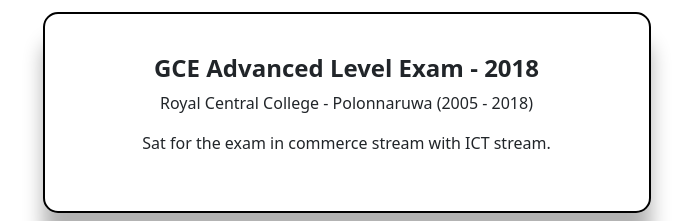
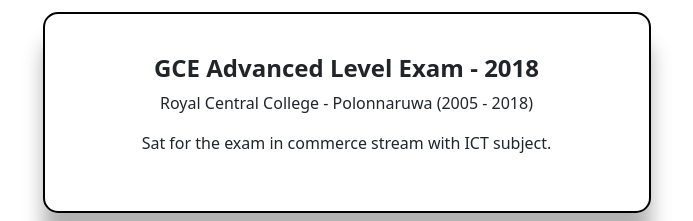
Before and after one commit to sahan99827/sahan_geesara_portfolio, a Vue app: page / in a window 1280 px wide. Shown: the part 3640-3861 px from the top of the page, without its empty margins (313-1006 px from the left). Built offline with nearby package versions, Linux system fonts and the light colour scheme.

Commit message:
stacax error fied

```diff
--- a/src/components/Certificates.vue
+++ b/src/components/Certificates.vue
@@ -68,7 +68,7 @@
 }
 
 </style>
-<script setup>
+<script scoped>
 document.addEventListener("DOMContentLoaded", () => {
 
   // Select all certificate items
--- a/src/components/Education.vue
+++ b/src/components/Education.vue
@@ -7,7 +7,7 @@
       <div class="card-body m-4">
         <h4 style="text-align: center;font-weight: bold !important;">GCE Advanced Level Exam - 2018</h4>
         <p>Royal Central College - Polonnaruwa (2005 - 2018)</p>
-        <p>Sat for the exam in commerce stream with ICT stream.</p>
+        <p>Sat for the exam in commerce stream with ICT subject.</p>
       </div>
     </div>
   </div>
--- a/src/components/Project.vue
+++ b/src/components/Project.vue
@@ -188,7 +188,7 @@
 });
 </script>
 
-<script>
+<script scoped>
 document.addEventListener("DOMContentLoaded", () => {
 
   const cards = Array.from(document.querySelectorAll("#projectContainer .card"));
```
